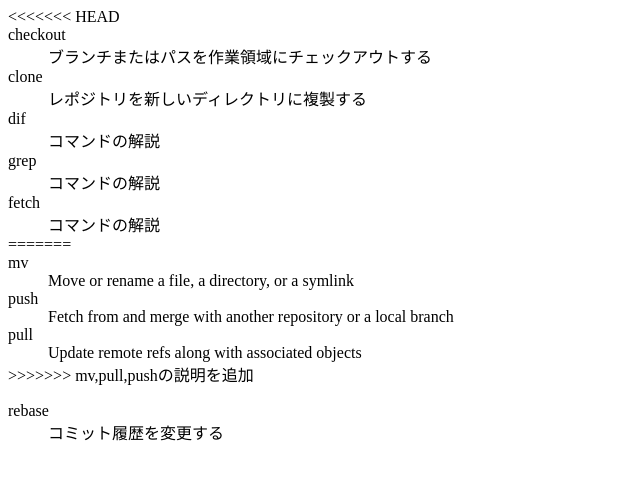
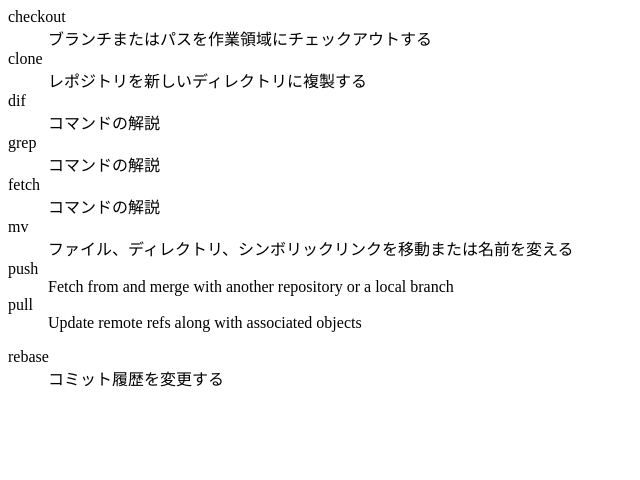
Before and after one commit to naopi/scmbc-git-cheatsheet, a plain HTML site: page index.html in a window 1280 px wide. Shown: the whole page, without its empty margins (0-640 px from the left). Drawn offline with Linux system fonts and the light colour scheme.

Commit message:
mvのメッセージを日本語訳

```diff
--- a/index.html
+++ b/index.html
@@ -4,38 +4,29 @@
 </head>
 <body>
 <dl>
-<<<<<<< HEAD
-
 <dt>checkout</dt>
 <dd>ブランチまたはパスを作業領域にチェックアウトする</dd>
 
 <dt>clone</dt>
 <dd>レポジトリを新しいディレクトリに複製する</dd>
-
 <dt>dif</dt>
 <dd>コマンドの解説</dd>
-
 <dt>grep</dt>
 <dd>コマンドの解説</dd>
-
 <dt>fetch</dt>
 <dd>コマンドの解説</dd>
 
-=======
 <!-- cretate by @naopi -->
 <dt>mv</dt>
-<dd>Move or rename a file, a directory, or a symlink</dd>
+<dd>ファイル、ディレクトリ、シンボリックリンクを移動または名前を変える</dd>
 <dt>push</dt>
 <dd>Fetch from and merge with another repository or a local branch</dd>
 <dt>pull</dt>
 <dd>Update remote refs along with associated objects</dd>
 <!-- 2012.07.21 -->
->>>>>>> mv,pull,pushの説明を追加
 </dl>
 
 <dt>rebase</dt>
 <dd>コミット履歴を変更する</dd>
-
-
 </body>
 </html>
```
